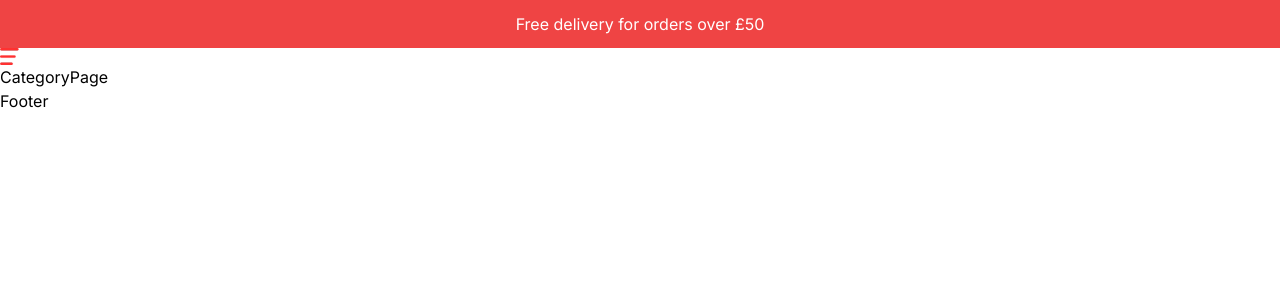
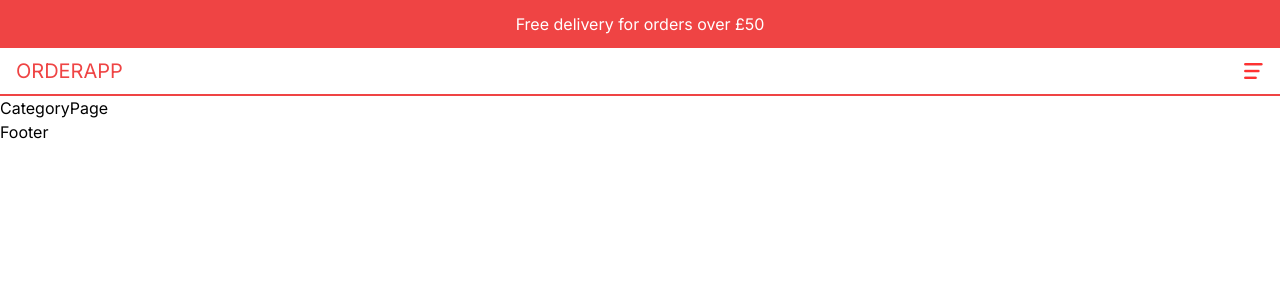
Before and after one commit to Akwei001/OrderApp, a Next.js app: page /menu/1 in a window 1280 px wide. Shown: the top 300 px of the page. Built offline with nearby package versions, Linux system fonts and the light colour scheme.

Commit message:
open menu

```diff
--- a/src/components/Menu.tsx
+++ b/src/components/Menu.tsx
@@ -1,7 +1,10 @@
-import React from 'react'
+'use client'
+
+import React, {useState} from 'react'
 import Image from 'next/image'
 
 const Menu = () => {
+  const [open, setOpen] = useState(false)
   return (
     <div>
         <Image src="/open.png" alt="" width={20} height={20}/>
--- a/src/components/Navbar.tsx
+++ b/src/components/Navbar.tsx
@@ -1,10 +1,29 @@
 import React from 'react'
-
 import Menu from './Menu'
+import Link from 'next/link'
 
 const Navbar = () => {
   return (
-    <div><Menu/></div>
+    <div>
+
+      <div className="h-12 text-red-500 p-4 flex justify-between items-center border-b-2 border-b-red-500 uppercase">
+         {/*LOGO*/}
+         <div className='text-xl'>
+         <Link href="/">OrderApp</Link>
+         </div>
+
+        <div>
+          {/*Mobile menu*/}
+          <div>
+            <Menu/>
+          </div>
+        </div>
+      </div>
+
+
+
+
+      </div>
   )
 }
 
```
